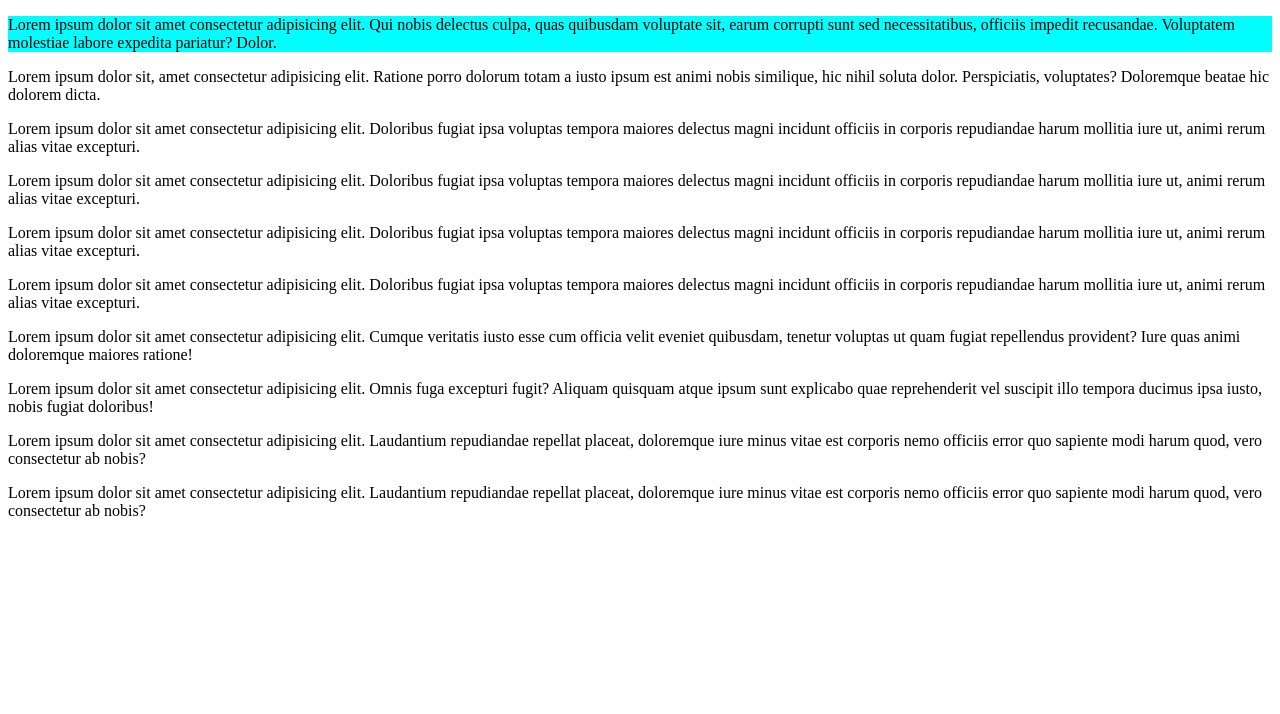
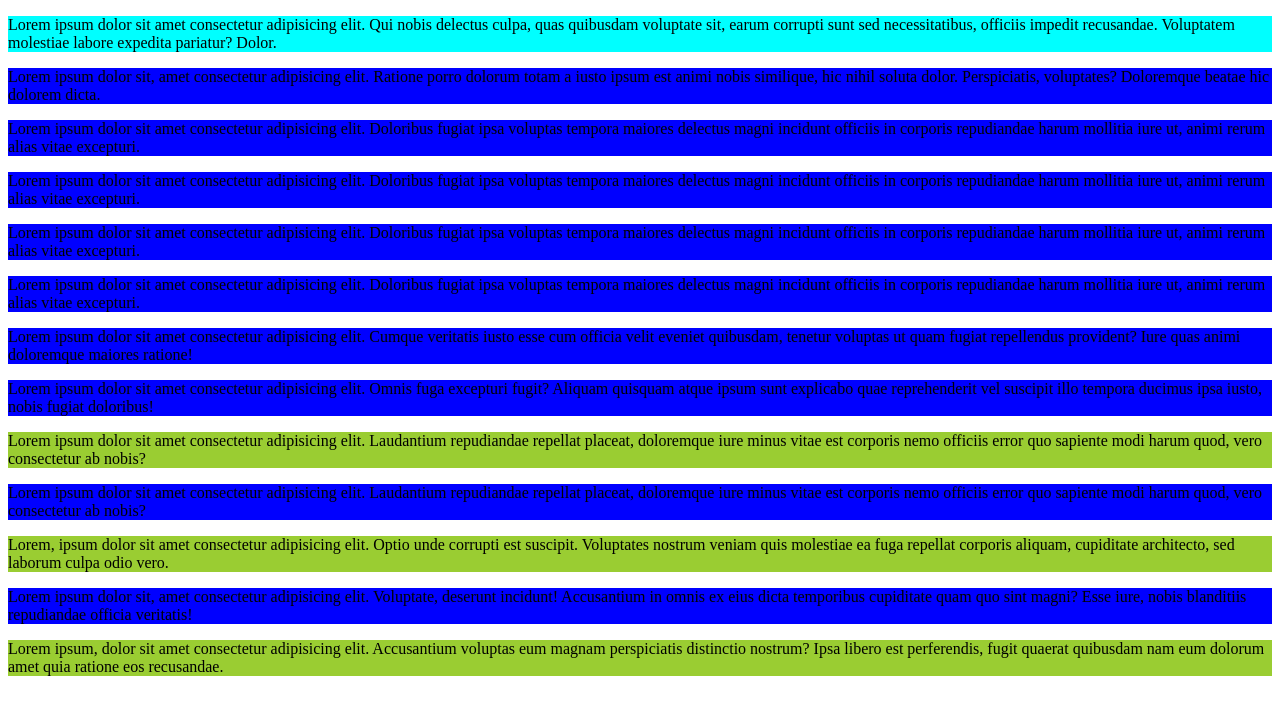
Before and after one commit to smitpandya2408/css, a plain HTML site: page selector.html in a window 1280 px wide. Drawn offline with Linux system fonts and the light colour scheme.

Commit message:
selector

```diff
--- a/selector.html
+++ b/selector.html
@@ -13,13 +13,20 @@
       /* .main-container p {
         background-color: aqua;
       } */
+
+      /* child selector */
       .main-container > p {
         background-color: aqua;
       }
 
       /* //psuedo class */
-      p:hover{
+      p:hover {
         background-color: brown;
+      }
+
+      /* Descendant  selector */
+      div p {
+        background-color: blue;
       }
 
       /* psuedo elements */
@@ -46,15 +53,17 @@
         content: "hello world";
       } */
 
-      p::selection{
+      p::selection {
         background-color: pink;
       }
 
+      div + p {
+        background-color: yellowgreen;
+      }
     </style>
   </head>
   <body>
-
-    <div  class="main-container">
+    <div class="main-container">
       <p>
         Lorem ipsum dolor sit amet consectetur adipisicing elit. Qui nobis
         delectus culpa, quas quibusdam voluptate sit, earum corrupti sunt sed
@@ -62,7 +71,12 @@
         expedita pariatur? Dolor.
       </p>
       <div>
-        <p>Lorem ipsum dolor sit, amet consectetur adipisicing elit. Ratione porro dolorum totam a iusto ipsum est animi nobis similique, hic nihil soluta dolor. Perspiciatis, voluptates? Doloremque beatae hic dolorem dicta.</p>
+        <p>
+          Lorem ipsum dolor sit, amet consectetur adipisicing elit. Ratione
+          porro dolorum totam a iusto ipsum est animi nobis similique, hic nihil
+          soluta dolor. Perspiciatis, voluptates? Doloremque beatae hic dolorem
+          dicta.
+        </p>
       </div>
     </div>
 
@@ -121,5 +135,12 @@
         nobis?
       </p>
     </div>
+
+    <p>Lorem, ipsum dolor sit amet consectetur adipisicing elit. Optio unde corrupti est suscipit. Voluptates nostrum veniam quis molestiae ea fuga repellat corporis aliquam, cupiditate architecto, sed laborum culpa odio vero.</p>
+
+    <div>
+        <p>Lorem ipsum dolor sit, amet consectetur adipisicing elit. Voluptate, deserunt incidunt! Accusantium in omnis ex eius dicta temporibus cupiditate quam quo sint magni? Esse iure, nobis blanditiis repudiandae officia veritatis!</p>
+    </div>
+    <p>Lorem ipsum, dolor sit amet consectetur adipisicing elit. Accusantium voluptas eum magnam perspiciatis distinctio nostrum? Ipsa libero est perferendis, fugit quaerat quibusdam nam eum dolorum amet quia ratione eos recusandae.</p>
   </body>
 </html>
```
